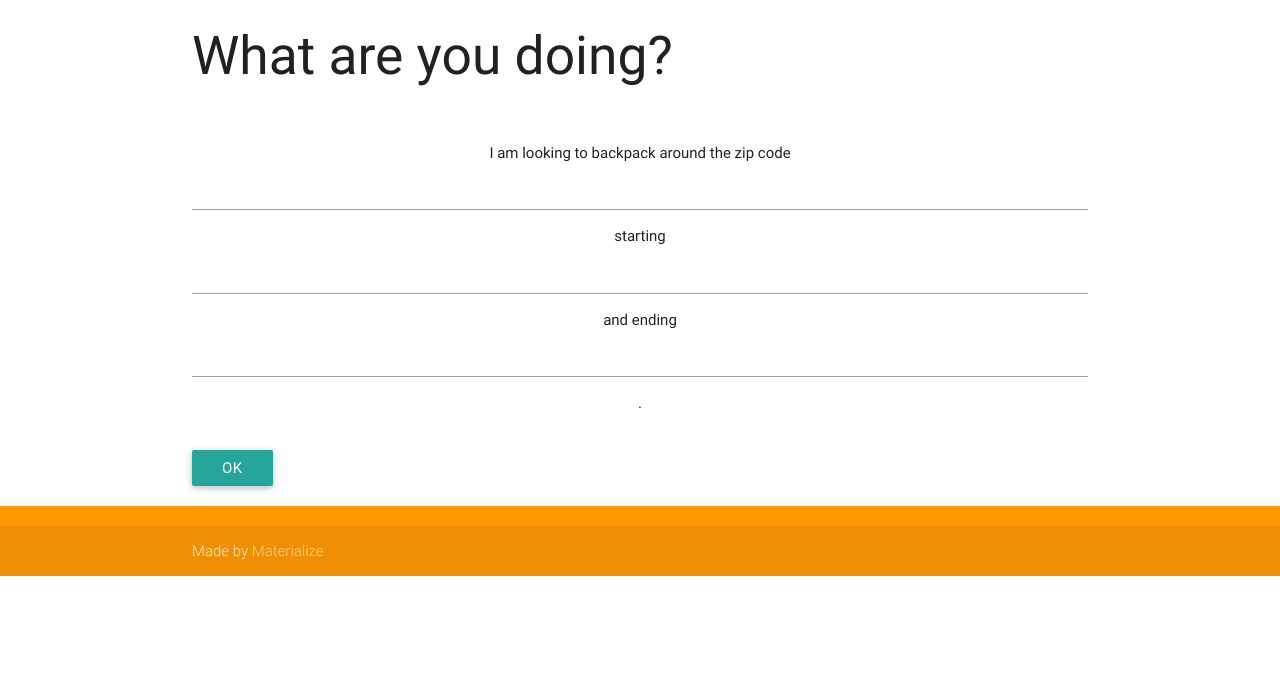
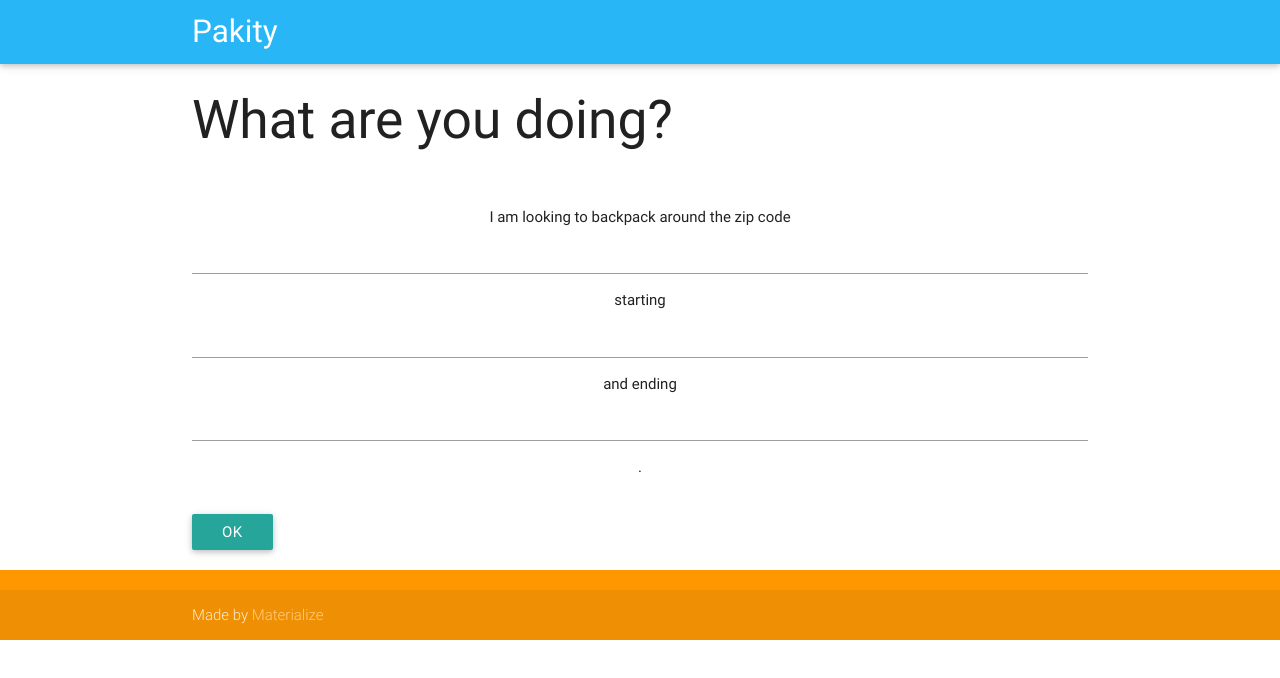
Before and after one commit to Pakity/pakity-angular-app, a website: page app/index.html in a window 1280 px wide. Both pictures are taken after a click on the link "GET A PACK". Drawn offline with nearby package versions, Linux system fonts and the light colour scheme; no server answers.

Commit message:
adds navbar for non-home views

```diff
--- a/app/index.html
+++ b/app/index.html
@@ -31,7 +31,10 @@
     </script>
 </head>
 <body ng-app="sw">
-
+  <nav ng-show="!$state.includes('home')" class="light-blue lighten-1" role="navigation">
+    <div class="nav-wrapper container"><a id="logo-container" ui-sref="home" class="brand-logo">Pakity</a>
+    </div>
+  </nav>
 
   <ui-view></ui-view>
 
```
